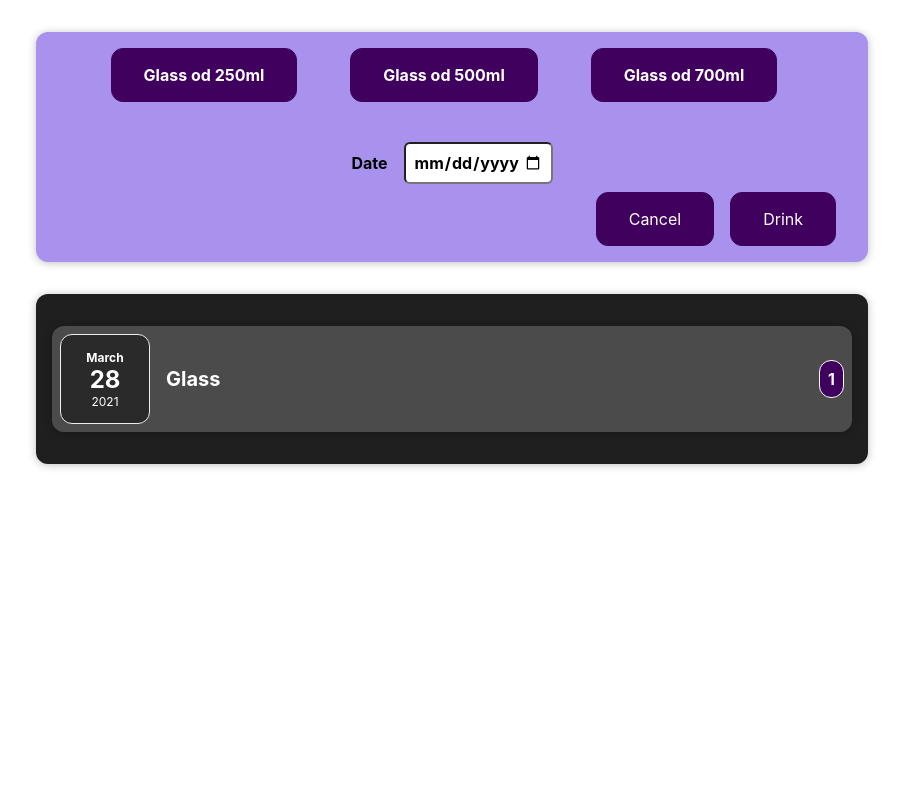
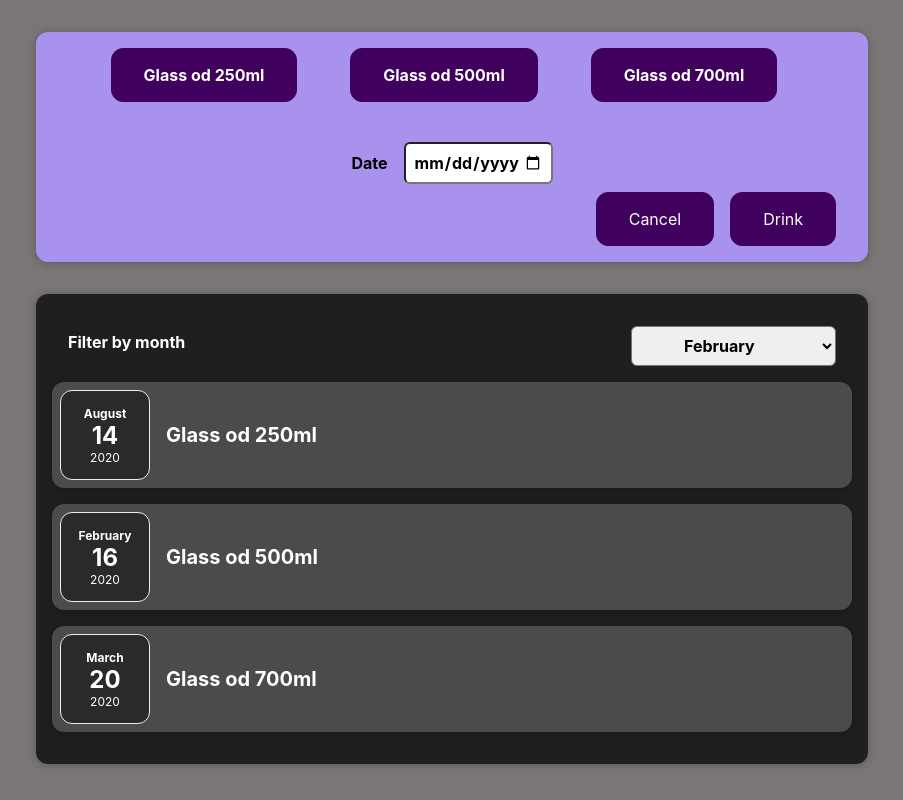
Before and after one commit to neziriElvira/water-tracker-app, a React (Create React App) app: page / in a window 1280 px wide. Shown: the whole page, without its empty margins (188-1091 px from the left). Built offline with nearby package versions, Linux system fonts and the light colour scheme.

Commit message:
added filter month component

```diff
--- a/src/App.js
+++ b/src/App.js
@@ -6,17 +6,20 @@ const DAMB_DATA = [
   {
     id: 'e1',
     text: 'Glass od 250ml',
-    amount: 0.25
+    amount: 0.25,
+    date: new Date(2020, 7, 14),
   },
   {
     id: 'e1',
     text: 'Glass od 500ml',
-    amount: 0.5
+    amount: 0.5,
+    date: new Date(2020, 1, 16),
   },
   {
     id: 'e1',
     text: 'Glass od 700ml',
-    amount: 0.7
+    amount: 0.7,
+    date: new Date(2020, 2, 20),
   },
 ]
 
@@ -31,7 +34,7 @@ function App() {
   return (
     <div className="App">
       <NewDrink items={drinks} onAddDrink={addDrinkHandler} />
-      <Drinks />
+      <Drinks items={drinks} />
     </div>
   );
 }
--- a/src/components/Drinks/DrinkDate.js
+++ b/src/components/Drinks/DrinkDate.js
@@ -1,11 +1,11 @@
 import React from "react";
 import './DrinkDate.css';
-const DrinkDate = () => {
+const DrinkDate = (props) => {
 
-    const drinkingDate = new Date(2021, 2, 28);
-    const month = drinkingDate.toLocaleString('en-US', { month: 'long' });
-    const day = drinkingDate.toLocaleString('en-US', { day: '2-digit' });
-    const year = drinkingDate.getFullYear();
+    //    const drinkingDate = new Date(2021, 2, 28);
+    const month = props.date.toLocaleString('en-US', { month: 'long' });
+    const day = props.date.toLocaleString('en-US', { day: '2-digit' });
+    const year = props.date.getFullYear();
 
     return (
         <div className="drink-date">
--- a/src/components/Drinks/DrinkItem.js
+++ b/src/components/Drinks/DrinkItem.js
@@ -2,18 +2,14 @@ import React from "react";
 import './DrinkItem.css';
 import DrinkDate from "./DrinkDate";
 import Card from "../UI/Card";
-const DrinkItem = () => {
+const DrinkItem = (props) => {
 
-
-    const drinkTtitle = 'Glass';
-    const drinkAmount = 1;
 
     return (
         <Card className="drink-item">
-            <DrinkDate />
+            <DrinkDate date={props.date} />
             <div className="drink-item__description">
-                <h2>{drinkTtitle}</h2>
-                <div className="drink-item__number">{drinkAmount}</div>
+                <h2>{props.title}</h2>
             </div>
         </Card>
     );
--- a/src/components/Drinks/Drinks.js
+++ b/src/components/Drinks/Drinks.js
@@ -1,12 +1,25 @@
-import React from "react";
+import React, { useState } from "react";
 import DrinkItem from "./DrinkItem";
 import './Drinks.css';
 import Card from "../UI/Card";
+import DrinksFilter from "./DrinksFiler";
 
-const Drinks = () => {
+const Drinks = (props) => {
+
+    const [selectedMonth, setSelectedMonth] = useState('02');
+
+    const filteredMonthHendler = (month) => {
+        setSelectedMonth(month)
+
+    }
+
+
     return (
         <Card className='drinks'>
-            <DrinkItem />
+            <DrinksFilter month={selectedMonth} onFilteredMonth={filteredMonthHendler} />
+            <DrinkItem title={props.items[0].text} amount={props.items[0].amount} date={props.items[0].date} />
+            <DrinkItem title={props.items[1].text} amount={props.items[1].amount} date={props.items[1].date} />
+            <DrinkItem title={props.items[2].text} amount={props.items[2].amount} date={props.items[2].date} />
         </Card>
     )
 }
--- /dev/null
+++ b/src/components/Drinks/DrinksFiler.css
@@ -0,0 +1,24 @@
+.drinks-filter {
+    color: white;
+    padding: 0 1rem;
+}
+
+.drinks-filter__control {
+    display: flex;
+    width: 100%;
+    align-items: center;
+    justify-content: space-between;
+    margin: 1rem 0;
+}
+
+.drinks-filter label {
+    font-weight: bold;
+    margin-bottom: 0.5rem;
+}
+
+.drinks-filter select {
+    font: inherit;
+    padding: 0.5rem 3rem;
+    font-weight: bold;
+    border-radius: 6px;
+}
--- /dev/null
+++ b/src/components/Drinks/DrinksFiler.js
@@ -0,0 +1,34 @@
+import React from "react";
+import './DrinksFiler.css'
+
+const DrinksFilter = (props) => {
+
+    const changeHandler = (e) => {
+        e.preventDefault();
+        props.onFilteredMonth(e.target.value);
+    }
+
+    return (
+        <div className='drinks-filter'>
+            <div className='drinks-filter__control'>
+                <label>Filter by month</label>
+                <select value={props.month} onChange={changeHandler}>
+                    <option value='01'>January</option>
+                    <option value='02'>February</option>
+                    <option value='03'>March</option>
+                    <option value='04'>April</option>
+                    <option value='05'>May</option>
+                    <option value='06'>June</option>
+                    <option value='07'>July</option>
+                    <option value='08'>August</option>
+                    <option value='09'>September</option>
+                    <option value='10'>Octomber</option>
+                    <option value='11'>Novomber</option>
+                    <option value='12'>December</option>
+                </select>
+            </div>
+        </div>
+    )
+}
+
+export default DrinksFilter;
--- a/src/index.css
+++ b/src/index.css
@@ -5,6 +5,7 @@ body {
     sans-serif;
   -webkit-font-smoothing: antialiased;
   -moz-osx-font-smoothing: grayscale;
+  background-color: rgb(122, 118, 118);
 }
 
 code {
```
